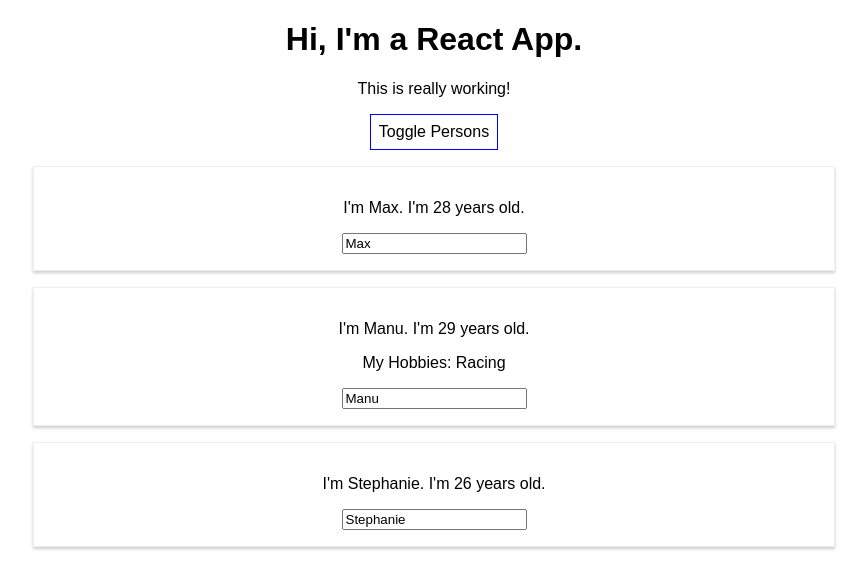
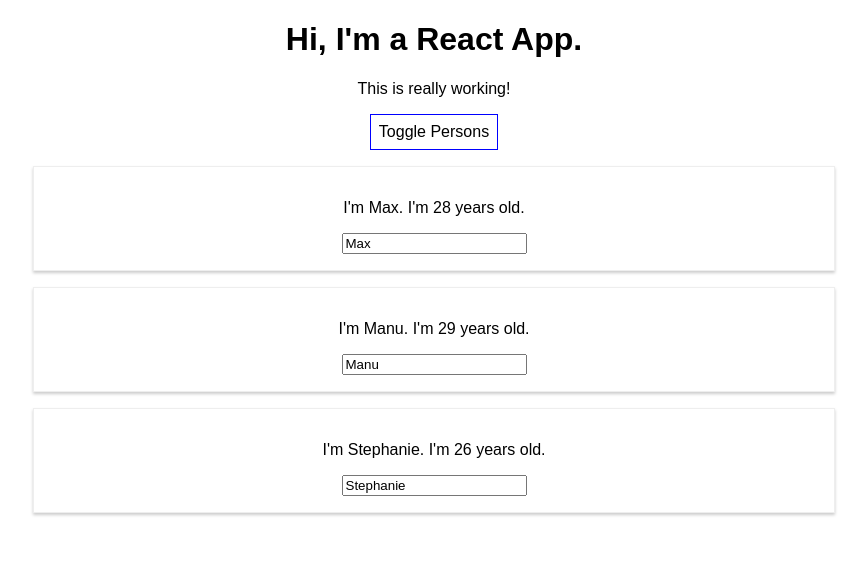
Before and after one commit to laurayang321/react-complete-guide, a React (Create React App) app: page / in a window 1280 px wide. Both pictures are taken after a click on the button "Toggle Persons". Shown: the top 588 px of the page, without its empty margins (206-1073 px from the left). Built offline with nearby package versions, Linux system fonts and the light colour scheme.

Commit message:
57. Outputting Lists from state data

```diff
--- a/src/App.js
+++ b/src/App.js
@@ -48,7 +48,29 @@ class App extends Component {
     this.setState( {showPersons: !doesShow} );
   }
 
+  deletePersonHandler = (personIndex) => {
+    const persons = this.state.persons;
+    persons.splice(personIndex, 1);
+    this.setState({persons: persons});
+  }
+
   render() {
+
+    let persons = null;
+
+    if ( this.state.showPersons ) {
+      // if the condition is true: assign persons var to some JSX code
+      persons = (
+        <div>
+          {this.state.persons.map((person, index) => {
+              return <Person
+                click = {() => this.deletePersonHandler(index)}
+                name={person.name}
+                age={person.age} />
+          })}
+        </div>
+      );
+    }
 
     const style = {
       backgroundColor: 'white',
@@ -57,27 +79,6 @@ class App extends Component {
       padding: '8px',
       cursor: 'pointer'
     };
-
-    let persons = null;
-
-    if ( this.state.showPersons ) {
-      // if the condition is true: assign persons var to some JSX code
-      persons = (
-        <div >
-          <Person
-            name={this.state.persons[0].name}
-            age={this.state.persons[0].age} />
-          <Person
-            name={this.state.persons[1].name}
-            age={this.state.persons[1].age}
-            click={this.switchNameHandler.bind(this, 'Max!')}
-            changed={this.nameChangedHandler} >My Hobbies: Racing</Person>
-          <Person
-            name={this.state.persons[2].name}
-            age={this.state.persons[2].age} />
-        </div>
-      );
-    }
 
     return (
       <div className="App">
```
